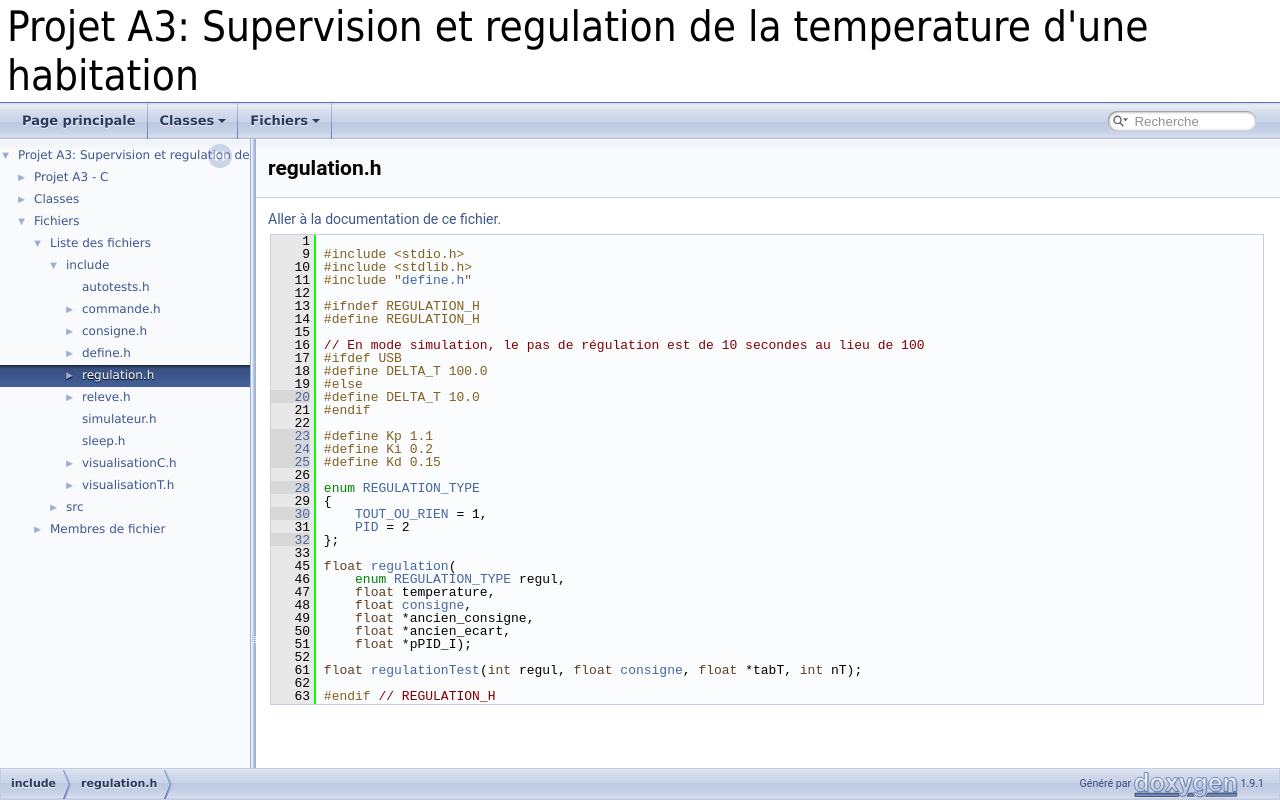
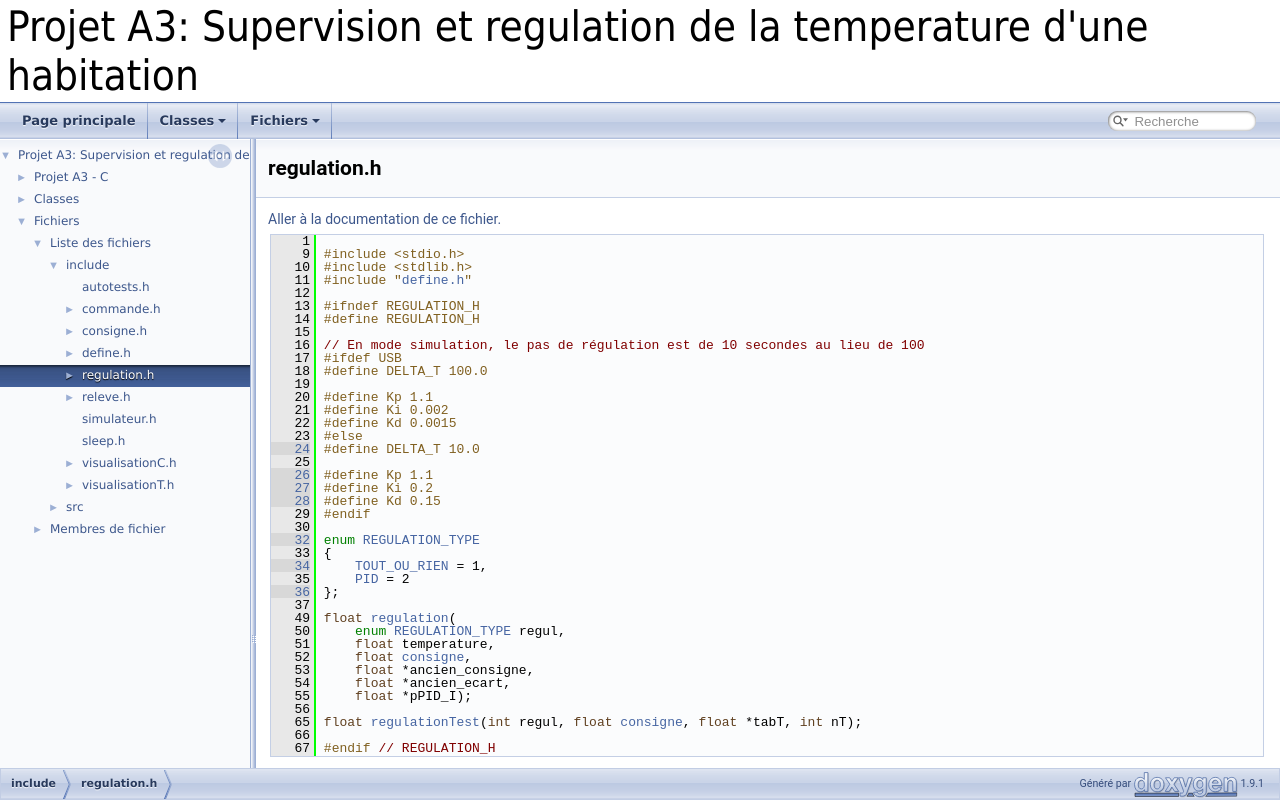
Before and after one commit to sehnryr/A3-projet-C, a plain HTML site: page regulation_8h_source.html in a window 1280 px wide. Drawn offline with Linux system fonts and the light colour scheme.

Commit message:
Deploying to gh-pages from @ sehnryr/A3-projet-C@4349ac250f4b1904eecd784744687e9874a9eb69 🚀

```diff
--- a/regulation_8h_source.html
+++ b/regulation_8h_source.html
@@ -96,36 +96,40 @@ $(document).ready(function(){initNavTree('regulation_8h_source.html',''); initRe
 <div class="line"><a name="l00016"></a><span class="lineno">   16</span>&#160;<span class="comment">// En mode simulation, le pas de régulation est de 10 secondes au lieu de 100</span></div>
 <div class="line"><a name="l00017"></a><span class="lineno">   17</span>&#160;<span class="preprocessor">#ifdef USB</span></div>
 <div class="line"><a name="l00018"></a><span class="lineno">   18</span>&#160;<span class="preprocessor">#define DELTA_T 100.0 </span></div>
-<div class="line"><a name="l00019"></a><span class="lineno">   19</span>&#160;<span class="preprocessor">#else</span></div>
-<div class="line"><a name="l00020"></a><span class="lineno"><a class="line" href="regulation_8h.html#a5400b1f2028d38732e4377be4f32b255">   20</a></span>&#160;<span class="preprocessor">#define DELTA_T 10.0 </span></div>
-<div class="line"><a name="l00021"></a><span class="lineno">   21</span>&#160;<span class="preprocessor">#endif</span></div>
-<div class="line"><a name="l00022"></a><span class="lineno">   22</span>&#160; </div>
-<div class="line"><a name="l00023"></a><span class="lineno"><a class="line" href="regulation_8h.html#a75bcee4b28157d51fa12c57a1a5d321a">   23</a></span>&#160;<span class="preprocessor">#define Kp 1.1  </span></div>
-<div class="line"><a name="l00024"></a><span class="lineno"><a class="line" href="regulation_8h.html#a6ccd383fe0d82309eac500d9bd3b825b">   24</a></span>&#160;<span class="preprocessor">#define Ki 0.2  </span></div>
-<div class="line"><a name="l00025"></a><span class="lineno"><a class="line" href="regulation_8h.html#a91066ed459a1747b160e47aa1dd54e36">   25</a></span>&#160;<span class="preprocessor">#define Kd 0.15 </span></div>
-<div class="line"><a name="l00026"></a><span class="lineno">   26</span>&#160; </div>
-<div class="line"><a name="l00028"></a><span class="lineno"><a class="line" href="regulation_8h.html#a6c125a069b23c2399ce33cb6e3cebd12">   28</a></span>&#160;<span class="keyword">enum</span> <a class="code" href="regulation_8h.html#a6c125a069b23c2399ce33cb6e3cebd12">REGULATION_TYPE</a></div>
-<div class="line"><a name="l00029"></a><span class="lineno">   29</span>&#160;{</div>
-<div class="line"><a name="l00030"></a><span class="lineno"><a class="line" href="regulation_8h.html#a6c125a069b23c2399ce33cb6e3cebd12a498bec08e044cec02aa691b34e7805cd">   30</a></span>&#160;    <a class="code" href="regulation_8h.html#a6c125a069b23c2399ce33cb6e3cebd12a498bec08e044cec02aa691b34e7805cd">TOUT_OU_RIEN</a> = 1, </div>
-<div class="line"><a name="l00031"></a><span class="lineno">   31</span>&#160;    <a class="code" href="regulation_8h.html#a6c125a069b23c2399ce33cb6e3cebd12a6630909667d3806502c57e040512acc0">PID</a> = 2           </div>
-<div class="line"><a name="l00032"></a><span class="lineno"><a class="line" href="regulation_8h.html#a6c125a069b23c2399ce33cb6e3cebd12a6630909667d3806502c57e040512acc0">   32</a></span>&#160;};</div>
-<div class="line"><a name="l00033"></a><span class="lineno">   33</span>&#160; </div>
-<div class="line"><a name="l00045"></a><span class="lineno">   45</span>&#160;<span class="keywordtype">float</span> <a class="code" href="regulation_8h.html#a92a471062c4fe32e12990992cbaae4ea">regulation</a>(</div>
-<div class="line"><a name="l00046"></a><span class="lineno">   46</span>&#160;    <span class="keyword">enum</span> <a class="code" href="regulation_8h.html#a6c125a069b23c2399ce33cb6e3cebd12">REGULATION_TYPE</a> regul,</div>
-<div class="line"><a name="l00047"></a><span class="lineno">   47</span>&#160;    <span class="keywordtype">float</span> temperature,</div>
-<div class="line"><a name="l00048"></a><span class="lineno">   48</span>&#160;    <span class="keywordtype">float</span> <a class="code" href="consigne_8h.html#a80e74f9de973e58d1b89b081217a0bf5">consigne</a>,</div>
-<div class="line"><a name="l00049"></a><span class="lineno">   49</span>&#160;    <span class="keywordtype">float</span> *ancien_consigne,</div>
-<div class="line"><a name="l00050"></a><span class="lineno">   50</span>&#160;    <span class="keywordtype">float</span> *ancien_ecart,</div>
-<div class="line"><a name="l00051"></a><span class="lineno">   51</span>&#160;    <span class="keywordtype">float</span> *pPID_I);</div>
-<div class="line"><a name="l00052"></a><span class="lineno">   52</span>&#160; </div>
-<div class="line"><a name="l00061"></a><span class="lineno">   61</span>&#160;<span class="keywordtype">float</span> <a class="code" href="regulation_8h.html#aaadf0f40faa925f6745e5b6da5fcc462">regulationTest</a>(<span class="keywordtype">int</span> regul, <span class="keywordtype">float</span> <a class="code" href="consigne_8h.html#a80e74f9de973e58d1b89b081217a0bf5">consigne</a>, <span class="keywordtype">float</span> *tabT, <span class="keywordtype">int</span> nT);</div>
-<div class="line"><a name="l00062"></a><span class="lineno">   62</span>&#160; </div>
-<div class="line"><a name="l00063"></a><span class="lineno">   63</span>&#160;<span class="preprocessor">#endif </span><span class="comment">// REGULATION_H</span></div>
+<div class="line"><a name="l00019"></a><span class="lineno">   19</span>&#160; </div>
+<div class="line"><a name="l00020"></a><span class="lineno">   20</span>&#160;<span class="preprocessor">#define Kp 1.1    </span></div>
+<div class="line"><a name="l00021"></a><span class="lineno">   21</span>&#160;<span class="preprocessor">#define Ki 0.002  </span></div>
+<div class="line"><a name="l00022"></a><span class="lineno">   22</span>&#160;<span class="preprocessor">#define Kd 0.0015 </span></div>
+<div class="line"><a name="l00023"></a><span class="lineno">   23</span>&#160;<span class="preprocessor">#else</span></div>
+<div class="line"><a name="l00024"></a><span class="lineno"><a class="line" href="regulation_8h.html#a5400b1f2028d38732e4377be4f32b255">   24</a></span>&#160;<span class="preprocessor">#define DELTA_T 10.0 </span></div>
+<div class="line"><a name="l00025"></a><span class="lineno">   25</span>&#160; </div>
+<div class="line"><a name="l00026"></a><span class="lineno"><a class="line" href="regulation_8h.html#a75bcee4b28157d51fa12c57a1a5d321a">   26</a></span>&#160;<span class="preprocessor">#define Kp 1.1  </span></div>
+<div class="line"><a name="l00027"></a><span class="lineno"><a class="line" href="regulation_8h.html#a6ccd383fe0d82309eac500d9bd3b825b">   27</a></span>&#160;<span class="preprocessor">#define Ki 0.2  </span></div>
+<div class="line"><a name="l00028"></a><span class="lineno"><a class="line" href="regulation_8h.html#a91066ed459a1747b160e47aa1dd54e36">   28</a></span>&#160;<span class="preprocessor">#define Kd 0.15 </span></div>
+<div class="line"><a name="l00029"></a><span class="lineno">   29</span>&#160;<span class="preprocessor">#endif</span></div>
+<div class="line"><a name="l00030"></a><span class="lineno">   30</span>&#160; </div>
+<div class="line"><a name="l00032"></a><span class="lineno"><a class="line" href="regulation_8h.html#a6c125a069b23c2399ce33cb6e3cebd12">   32</a></span>&#160;<span class="keyword">enum</span> <a class="code" href="regulation_8h.html#a6c125a069b23c2399ce33cb6e3cebd12">REGULATION_TYPE</a></div>
+<div class="line"><a name="l00033"></a><span class="lineno">   33</span>&#160;{</div>
+<div class="line"><a name="l00034"></a><span class="lineno"><a class="line" href="regulation_8h.html#a6c125a069b23c2399ce33cb6e3cebd12a498bec08e044cec02aa691b34e7805cd">   34</a></span>&#160;    <a class="code" href="regulation_8h.html#a6c125a069b23c2399ce33cb6e3cebd12a498bec08e044cec02aa691b34e7805cd">TOUT_OU_RIEN</a> = 1, </div>
+<div class="line"><a name="l00035"></a><span class="lineno">   35</span>&#160;    <a class="code" href="regulation_8h.html#a6c125a069b23c2399ce33cb6e3cebd12a6630909667d3806502c57e040512acc0">PID</a> = 2           </div>
+<div class="line"><a name="l00036"></a><span class="lineno"><a class="line" href="regulation_8h.html#a6c125a069b23c2399ce33cb6e3cebd12a6630909667d3806502c57e040512acc0">   36</a></span>&#160;};</div>
+<div class="line"><a name="l00037"></a><span class="lineno">   37</span>&#160; </div>
+<div class="line"><a name="l00049"></a><span class="lineno">   49</span>&#160;<span class="keywordtype">float</span> <a class="code" href="regulation_8h.html#a92a471062c4fe32e12990992cbaae4ea">regulation</a>(</div>
+<div class="line"><a name="l00050"></a><span class="lineno">   50</span>&#160;    <span class="keyword">enum</span> <a class="code" href="regulation_8h.html#a6c125a069b23c2399ce33cb6e3cebd12">REGULATION_TYPE</a> regul,</div>
+<div class="line"><a name="l00051"></a><span class="lineno">   51</span>&#160;    <span class="keywordtype">float</span> temperature,</div>
+<div class="line"><a name="l00052"></a><span class="lineno">   52</span>&#160;    <span class="keywordtype">float</span> <a class="code" href="consigne_8h.html#a80e74f9de973e58d1b89b081217a0bf5">consigne</a>,</div>
+<div class="line"><a name="l00053"></a><span class="lineno">   53</span>&#160;    <span class="keywordtype">float</span> *ancien_consigne,</div>
+<div class="line"><a name="l00054"></a><span class="lineno">   54</span>&#160;    <span class="keywordtype">float</span> *ancien_ecart,</div>
+<div class="line"><a name="l00055"></a><span class="lineno">   55</span>&#160;    <span class="keywordtype">float</span> *pPID_I);</div>
+<div class="line"><a name="l00056"></a><span class="lineno">   56</span>&#160; </div>
+<div class="line"><a name="l00065"></a><span class="lineno">   65</span>&#160;<span class="keywordtype">float</span> <a class="code" href="regulation_8h.html#aaadf0f40faa925f6745e5b6da5fcc462">regulationTest</a>(<span class="keywordtype">int</span> regul, <span class="keywordtype">float</span> <a class="code" href="consigne_8h.html#a80e74f9de973e58d1b89b081217a0bf5">consigne</a>, <span class="keywordtype">float</span> *tabT, <span class="keywordtype">int</span> nT);</div>
+<div class="line"><a name="l00066"></a><span class="lineno">   66</span>&#160; </div>
+<div class="line"><a name="l00067"></a><span class="lineno">   67</span>&#160;<span class="preprocessor">#endif </span><span class="comment">// REGULATION_H</span></div>
 <div class="ttc" id="aconsigne_8h_html_a80e74f9de973e58d1b89b081217a0bf5"><div class="ttname"><a href="consigne_8h.html#a80e74f9de973e58d1b89b081217a0bf5">consigne</a></div><div class="ttdeci">float consigne(float thermostatPrec_f)</div><div class="ttdoc">Récupère la consigne de température.</div><div class="ttdef"><b>Definition:</b> consigne.c:12</div></div>
 <div class="ttc" id="adefine_8h_html"><div class="ttname"><a href="define_8h.html">define.h</a></div><div class="ttdoc">Définition des structures de données.</div></div>
-<div class="ttc" id="aregulation_8h_html_a6c125a069b23c2399ce33cb6e3cebd12"><div class="ttname"><a href="regulation_8h.html#a6c125a069b23c2399ce33cb6e3cebd12">REGULATION_TYPE</a></div><div class="ttdeci">REGULATION_TYPE</div><div class="ttdoc">Type d'une consigne.</div><div class="ttdef"><b>Definition:</b> regulation.h:29</div></div>
-<div class="ttc" id="aregulation_8h_html_a6c125a069b23c2399ce33cb6e3cebd12a498bec08e044cec02aa691b34e7805cd"><div class="ttname"><a href="regulation_8h.html#a6c125a069b23c2399ce33cb6e3cebd12a498bec08e044cec02aa691b34e7805cd">TOUT_OU_RIEN</a></div><div class="ttdeci">@ TOUT_OU_RIEN</div><div class="ttdoc">Tout ou rien.</div><div class="ttdef"><b>Definition:</b> regulation.h:30</div></div>
-<div class="ttc" id="aregulation_8h_html_a6c125a069b23c2399ce33cb6e3cebd12a6630909667d3806502c57e040512acc0"><div class="ttname"><a href="regulation_8h.html#a6c125a069b23c2399ce33cb6e3cebd12a6630909667d3806502c57e040512acc0">PID</a></div><div class="ttdeci">@ PID</div><div class="ttdoc">Proportionnel Intégral Dérivé</div><div class="ttdef"><b>Definition:</b> regulation.h:31</div></div>
+<div class="ttc" id="aregulation_8h_html_a6c125a069b23c2399ce33cb6e3cebd12"><div class="ttname"><a href="regulation_8h.html#a6c125a069b23c2399ce33cb6e3cebd12">REGULATION_TYPE</a></div><div class="ttdeci">REGULATION_TYPE</div><div class="ttdoc">Type d'une consigne.</div><div class="ttdef"><b>Definition:</b> regulation.h:33</div></div>
+<div class="ttc" id="aregulation_8h_html_a6c125a069b23c2399ce33cb6e3cebd12a498bec08e044cec02aa691b34e7805cd"><div class="ttname"><a href="regulation_8h.html#a6c125a069b23c2399ce33cb6e3cebd12a498bec08e044cec02aa691b34e7805cd">TOUT_OU_RIEN</a></div><div class="ttdeci">@ TOUT_OU_RIEN</div><div class="ttdoc">Tout ou rien.</div><div class="ttdef"><b>Definition:</b> regulation.h:34</div></div>
+<div class="ttc" id="aregulation_8h_html_a6c125a069b23c2399ce33cb6e3cebd12a6630909667d3806502c57e040512acc0"><div class="ttname"><a href="regulation_8h.html#a6c125a069b23c2399ce33cb6e3cebd12a6630909667d3806502c57e040512acc0">PID</a></div><div class="ttdeci">@ PID</div><div class="ttdoc">Proportionnel Intégral Dérivé</div><div class="ttdef"><b>Definition:</b> regulation.h:35</div></div>
 <div class="ttc" id="aregulation_8h_html_a92a471062c4fe32e12990992cbaae4ea"><div class="ttname"><a href="regulation_8h.html#a92a471062c4fe32e12990992cbaae4ea">regulation</a></div><div class="ttdeci">float regulation(enum REGULATION_TYPE regul, float temperature, float consigne, float *ancien_consigne, float *ancien_ecart, float *pPID_I)</div><div class="ttdoc">Fonction de régulation.</div><div class="ttdef"><b>Definition:</b> regulation.c:13</div></div>
 <div class="ttc" id="aregulation_8h_html_aaadf0f40faa925f6745e5b6da5fcc462"><div class="ttname"><a href="regulation_8h.html#aaadf0f40faa925f6745e5b6da5fcc462">regulationTest</a></div><div class="ttdeci">float regulationTest(int regul, float consigne, float *tabT, int nT)</div><div class="ttdoc">Fonction de test de la régulation.</div><div class="ttdef"><b>Definition:</b> regulation.c:65</div></div>
 </div><!-- fragment --></div><!-- contents -->
```
